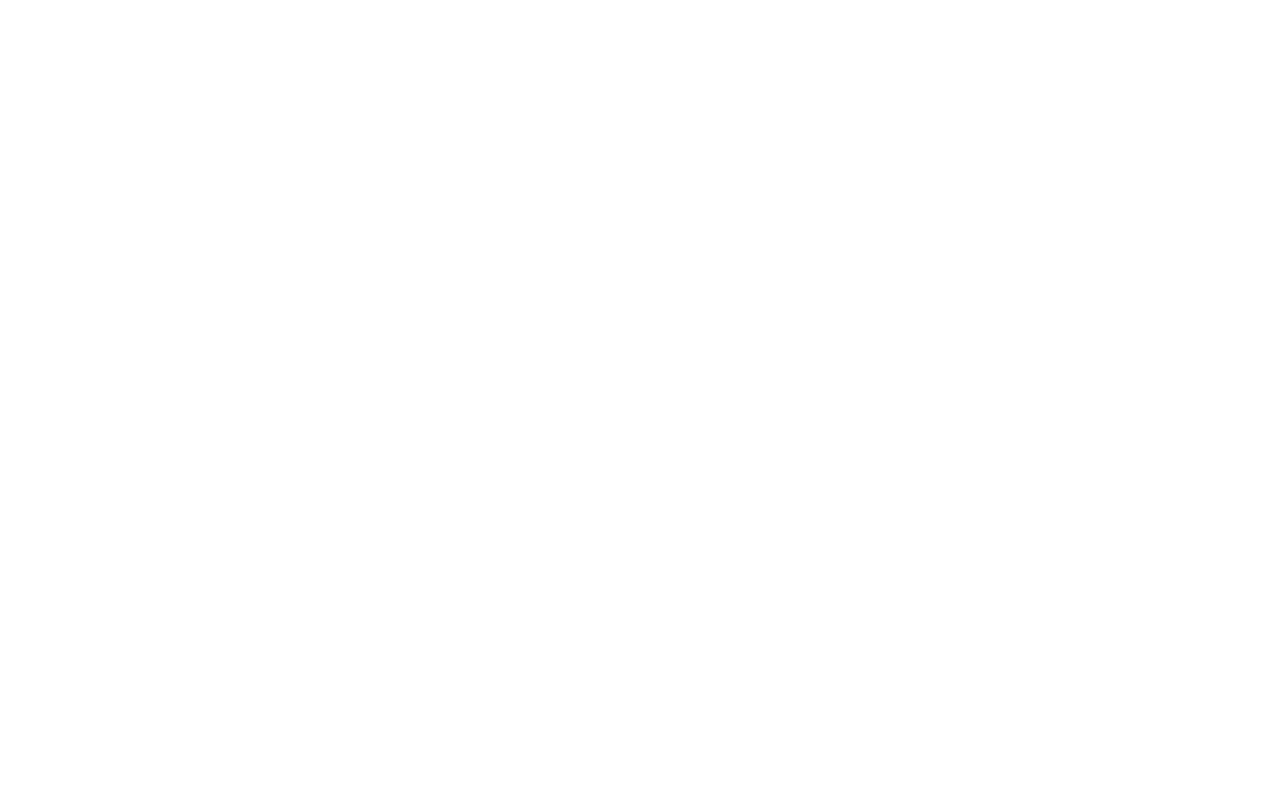
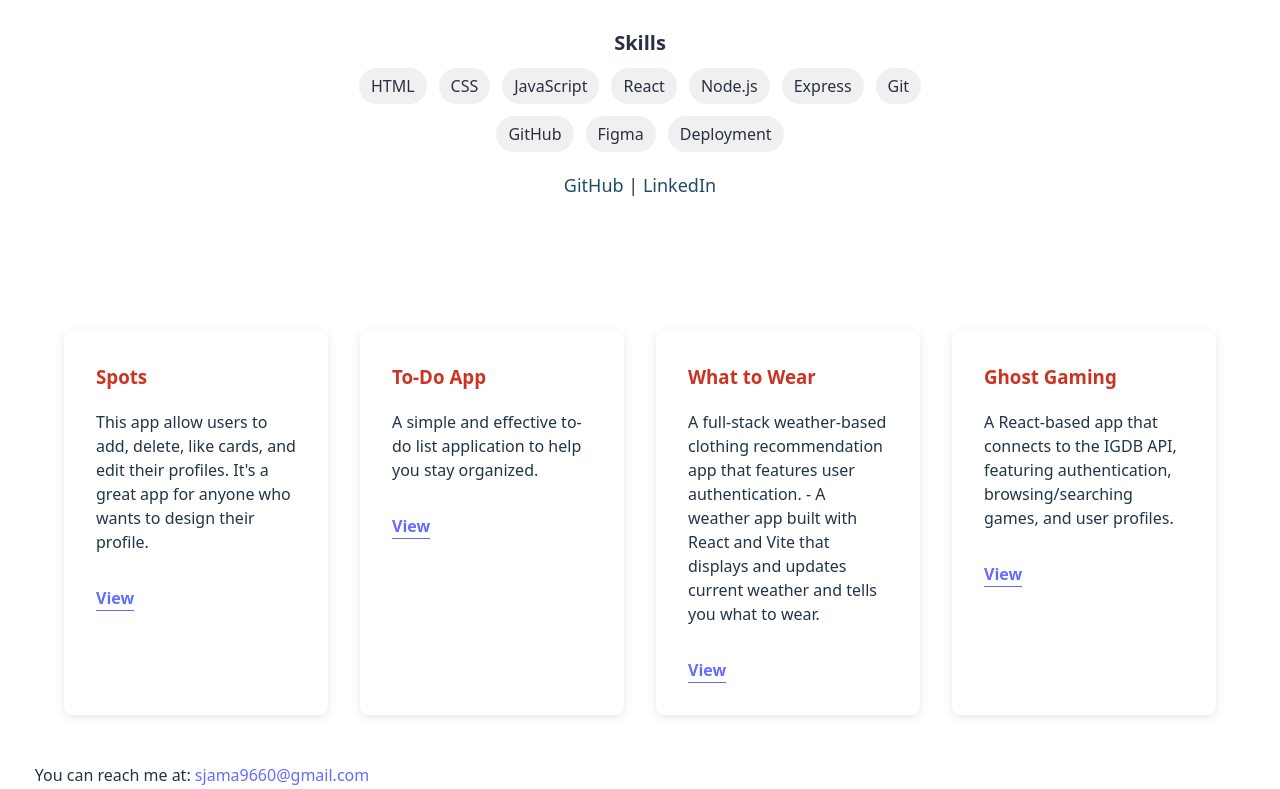
Before and after one commit to Samjamhas10/portfolio-website, a React (Vite) app: page / in a window 1280 px wide. Shown: the part 1251-2040 px from the top of the page. Before the commit the page ends 1082 px from the top, so only its background shows below. Built offline with nearby package versions, Linux system fonts and the light colour scheme.

Commit message:
feat: add about, projects, and contact sections to home page

```diff
--- a/src/components/Home/Home.jsx
+++ b/src/components/Home/Home.jsx
@@ -1,9 +1,13 @@
 import { FaGithub, FaLinkedin, FaFilePdf } from "react-icons/fa";
 import profilepic from "../../assets/profilepic.jpg";
+import AboutMe from "../AboutMe/AboutMe";
+import Projects from "../Projects/Projects";
+import ContactMe from "../ContactMe/ContactMe";
 import "./Home.css";
 
 function Home({ onViewMyWork, onGetInContact }) {
   return (
+    <>
       <main className="home">
         <header>
           <img
@@ -47,6 +51,10 @@ function Home({ onViewMyWork, onGetInContact }) {
           </div>
         </header>
       </main>
+      <AboutMe />
+      <Projects />
+      <ContactMe />
+    </>
   );
 }
 
```
Lines whose indentation alone changed are shown as unchanged.
